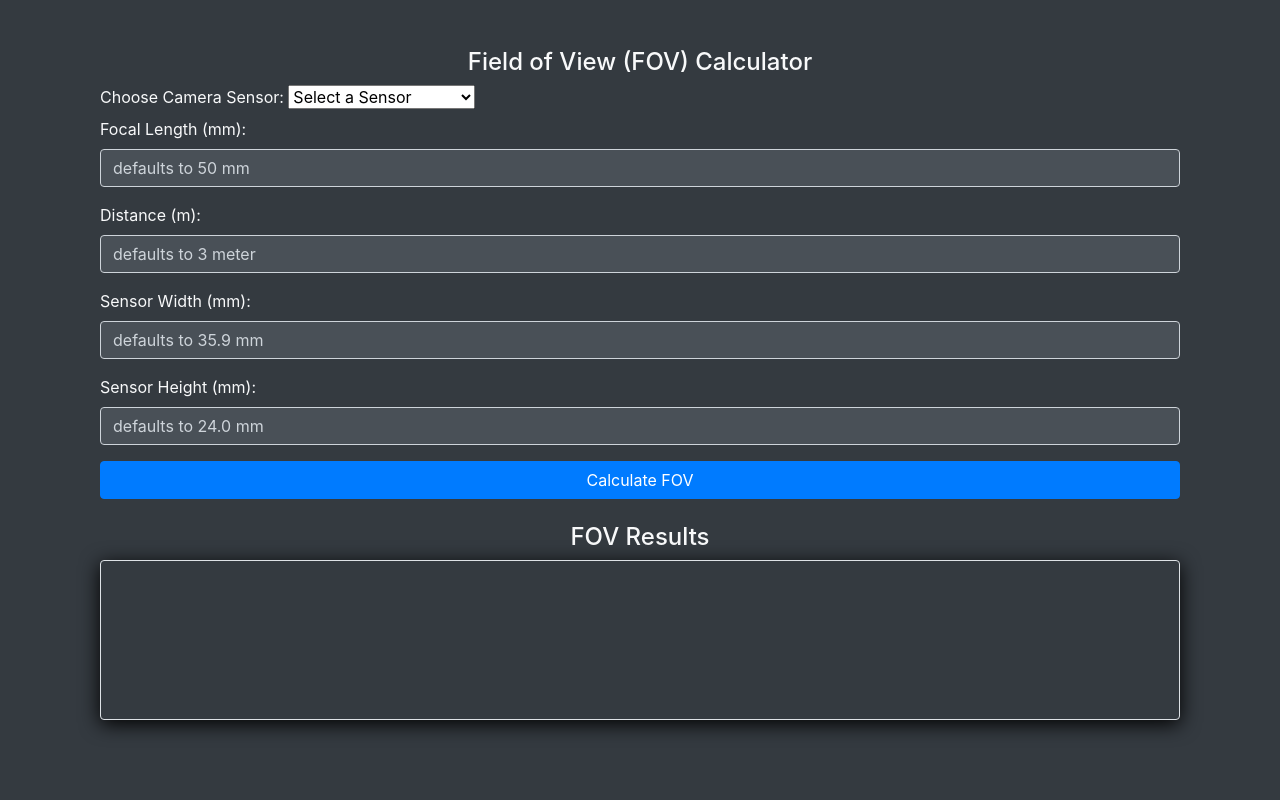
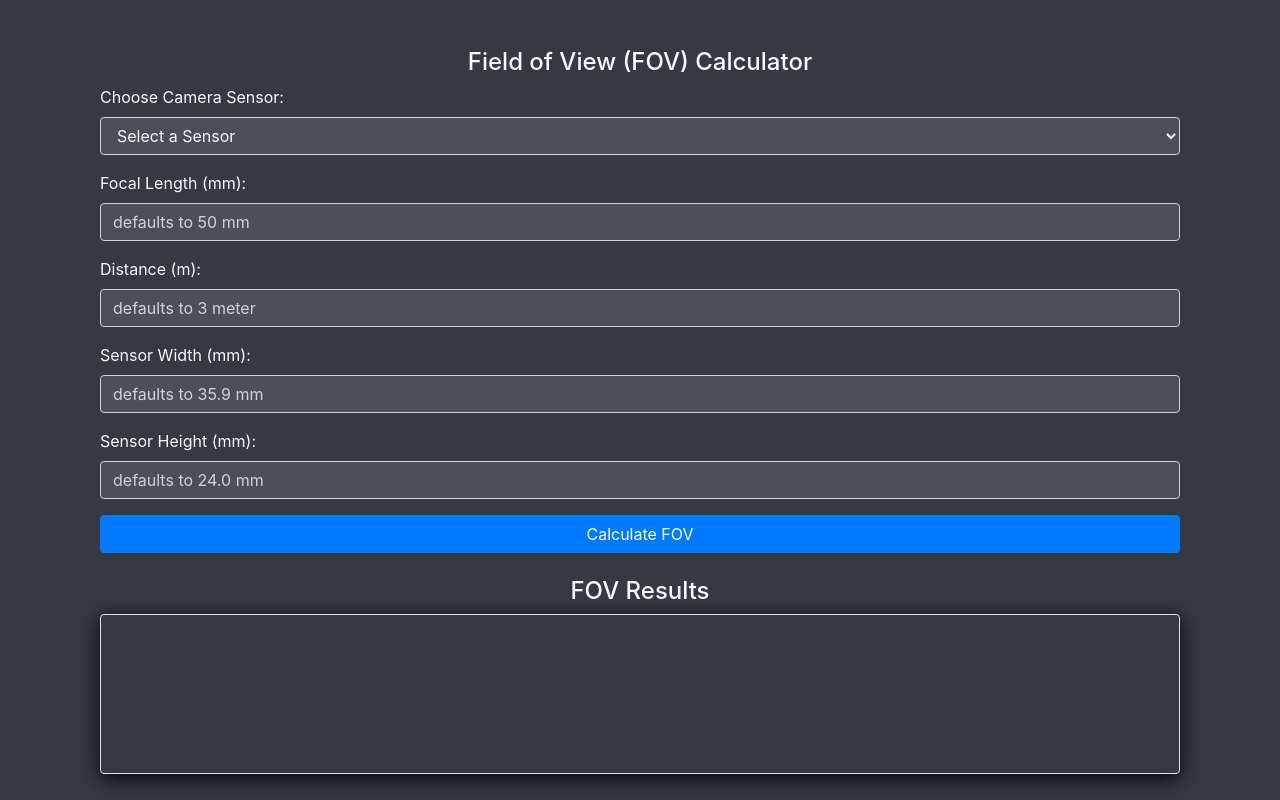
Before and after one commit to meet-abhishek/fov, a plain HTML site: page index.html in a window 1280 px wide. Drawn offline with nearby package versions, Linux system fonts and the light colour scheme.

Commit message:
update on bootstrap style for select tag

```diff
--- a/index.html
+++ b/index.html
@@ -14,12 +14,13 @@
         <div class="container mt-5">
             <h4 class="text-center">Field of View (FOV) Calculator</h4>
             <form id="fovform">
-                    <label for="sensorSelect">Choose Camera Sensor:</label>
-                    <select id="sensorSelect">
-                    <option value="">Select a Sensor</option>
-                    <!-- The options will be added dynamically here -->
-                    </select>
-
+                    <div class="form-group">
+                        <label for="sensorSelect">Choose Camera Sensor:</label>
+                        <select id="sensorSelect" class="form-control">
+                        <option value="">Select a Sensor</option>
+                        <!-- The options will be added dynamically here -->
+                        </select>
+                    </div>
                     <div class="form-group">
                         <label for="focalLength">Focal Length (mm):</label>
                         <input type="number" id="focalLength" name="focalLength" class="form-control" step="any" placeholder="defaults to 50 mm">
```
